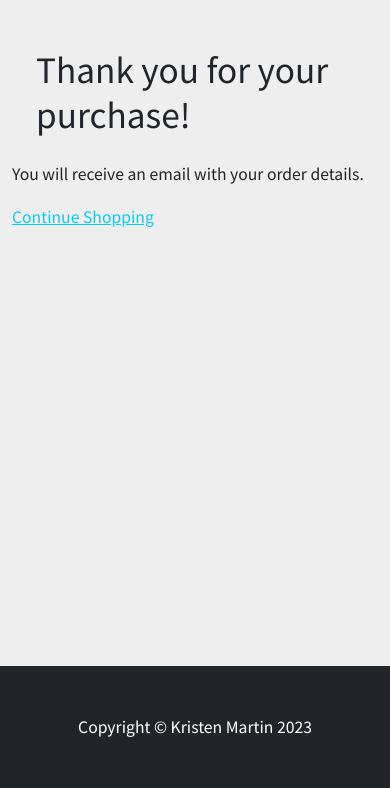
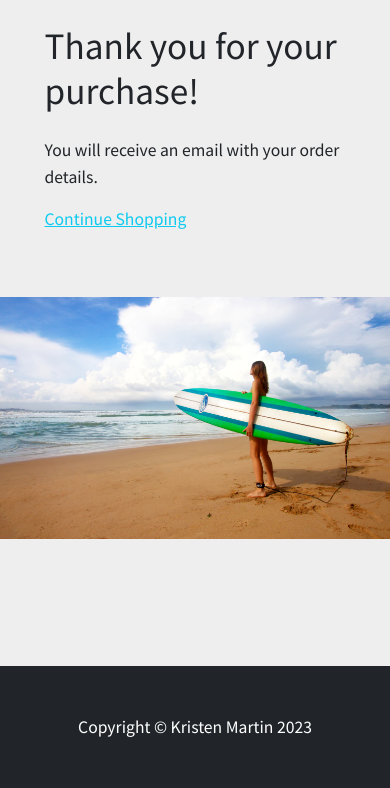
Before and after one commit to KristenM4/Django-Online-Shop, a Django app: page /checkout/order_success/ in a window 390 px wide. Shown: the part 56-844 px from the top of the page. Run offline with Django 4.2, Linux system fonts and the light colour scheme; some libraries are stand-ins or nearby versions.

Commit message:
improve mobile styling on home page, add header to password reset form, add photo to order success page

```diff
--- a/templates/order_success.html
+++ b/templates/order_success.html
@@ -1,13 +1,17 @@
 {% extends "base.html" %}
+{% load static %}
 
 {% block title %}Order Placed{% endblock title %}
 
 {% block content %}
-<section class="h-100" style="background-color: #eee;" id="body-section">
-    <div class="container h-100 py-5">
-        <h3 class="display-3 mx-4 mb-4">Thank you for your purchase!</h3>
+<section class="h-100" style="background-color: #eee;">
+    <div class="container h-100 py-4 col-10">
+        <h3 class="display-3 mb-4">Thank you for your purchase!</h3>
         <p>You will receive an email with your order details.</p>
         <p><a href="{% url 'home' %}" class="link-info">Continue Shopping</a></p>
     </div>
+    <div class="col-md-10 col-xs-12 mx-auto">
+        <img src="{% static 'images/surfer4.jpg' %}" class="img-fluid mt-4 mt-xs-5" alt="A woman holding a surfboard">
+    </div>
 </section>
 {% endblock content %}
--- a/templates/registration/password_reset_form.html
+++ b/templates/registration/password_reset_form.html
@@ -5,7 +5,8 @@
 
 {% block content %}
 <section class="py-5">
-    <div class="container px-4 px-lg-5 my-5">
+    <div class="container px-4 px-lg-5 mb-5 mt-3">
+        <h5 class="display-6 mb-5">Please enter your account's email address</h5>
         <form method="POST">
             {% csrf_token %}
             {{ form|crispy }}
```
Also changed, not shown: templates/home.html (+4 -4 lines).
